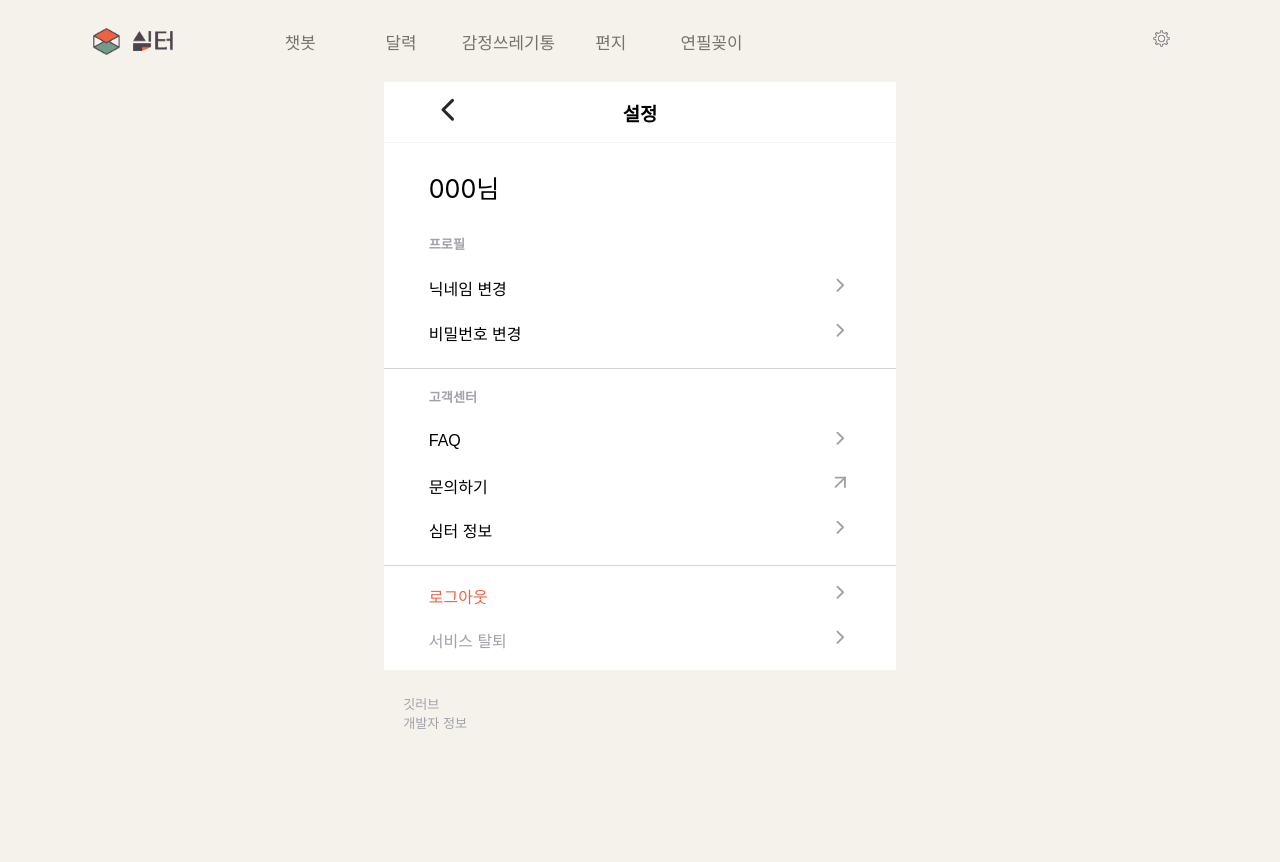
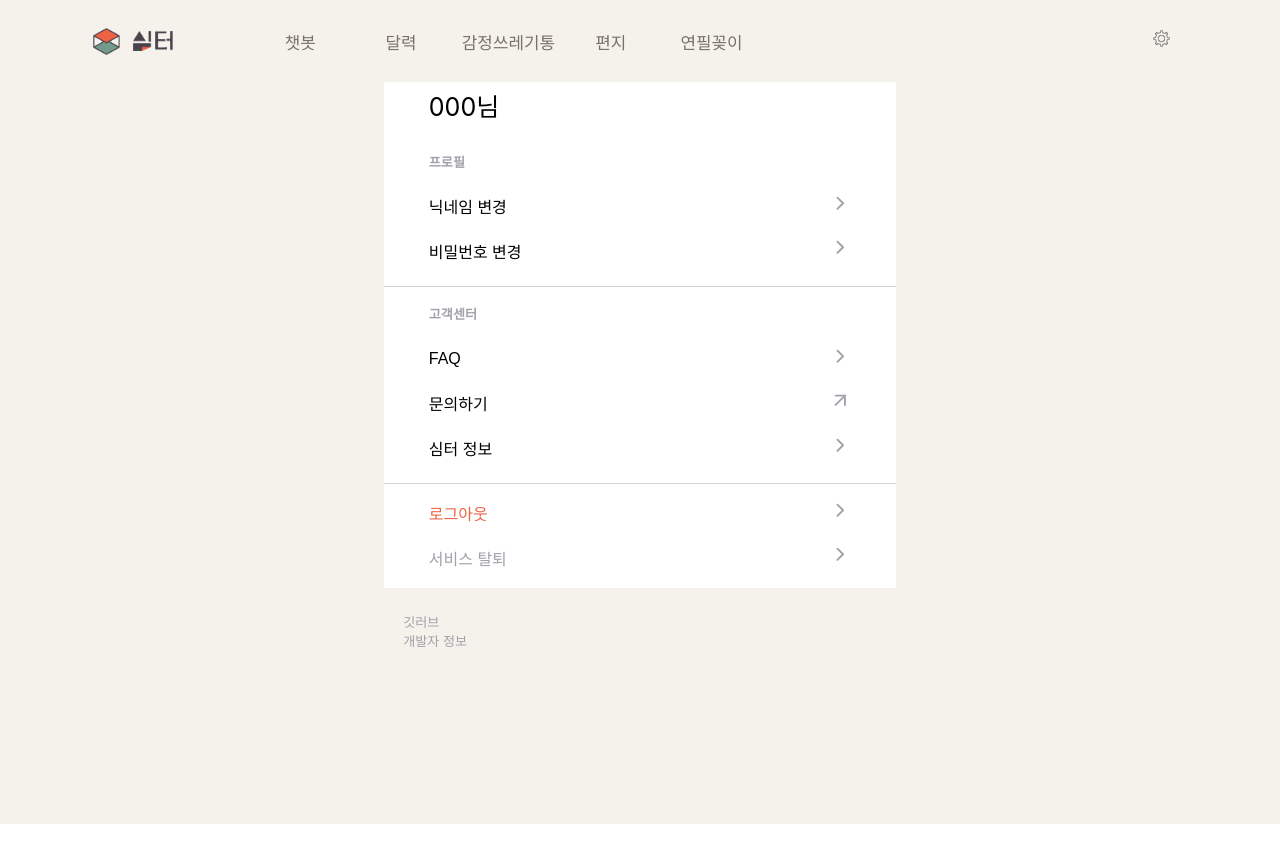
Before and after one commit to git1uv/client, a React (Create React App) app: page /settings in a window 1280 px wide. Shown: the top 862 px of the page. After the commit the page ends 824 px from the top, so only its background shows below. Built offline with nearby package versions, Linux system fonts and the light colour scheme.

Commit message:
fix: 사이즈 오류 수정

```diff
--- a/src/App.js
+++ b/src/App.js
@@ -1,7 +1,7 @@
 import React, { useState } from 'react';
 import Header from './components/Header/Header';
 import MyCalendar from './routes/MyCalendar';
-import { BrowserRouter as Router, Route, Routes, useLocation } from 'react-router-dom';
+import {Route, Routes, useLocation } from 'react-router-dom';
 import DatePage from './routes/DatePage';
 import Login from "./routes/Login";
 import Signup from "./routes/Signup";
--- a/src/GlobalStyle.js
+++ b/src/GlobalStyle.js
@@ -1,6 +1,11 @@
 import { createGlobalStyle } from 'styled-components';
+import seoul from './assets/font/fontOriginal.ttf'
 
 const GlobalStyle = createGlobalStyle`
+  @media (max-width: 430px) {
+    height: 100dvh;
+  }
+
   html {
     font-size: 16px; // 기본 폰트 사이즈를 16px로 설정
   }
@@ -21,6 +26,10 @@ const GlobalStyle = createGlobalStyle`
       font-size: 12px; // 화면 너비가 768px 이하일 때
     }
   }
+    @font-face {
+      font-family: 'seoul';
+      src: url(${seoul}) format('truetype');
+    }
 `;
 
 export default GlobalStyle;
--- a/src/GlobalStyles.js
+++ /dev/null
@@ -1,32 +0,0 @@
-import { createGlobalStyle } from 'styled-components';
-
-const GlobalStyle = createGlobalStyle`
-  html {
-    font-size: 16px; // 기본 폰트 사이즈를 16px로 설정
-  }
-
-  @media (max-width: 1440px) {
-    html {
-      font-size: 15px; // 화면 너비가 1440px 이하일 때
-    }
-  }
-  @media (max-width: 1200px) {
-    html {
-      font-size: 13px; // 화면 너비가 1200px 이하일 때
-    }
-  }
-
-  @media (max-width: 768px) {
-    html {
-      font-size: 12px; // 화면 너비가 768px 이하일 때
-    }
-  }
-
-  @media (max-width: 430px) {
-    html {
-      font-size: 11px; // 화면 너비가 576px 이하일 때
-    }
-  }
-`;
-
-export default GlobalStyle;
--- a/src/assets/font/font.css
+++ b/src/assets/font/font.css
@@ -1,13 +1,13 @@
 @font-face {
-    font-family: seoul;
+  font-family: 'seoul';
   font-style: normal;
   font-weight: normal;
-    src: url("./서울한강-장체L.ttf") format("truetype");
+  src: url('./fontOriginal.ttf') format('truetype');
 }
 
 @font-face {
-    font-family: seoul;
+  font-family: 'seoulBold';
   font-style: normal;
   font-weight: bold;
-    src: url("./서울한강-장체EB.ttf") format("truetype");
+  src: url('./fontBold.ttf') format('truetype');
 }
--- a/src/components/Header/Header.style.js
+++ b/src/components/Header/Header.style.js
@@ -1,11 +1,14 @@
 import styled from 'styled-components';
+// import "../../assets/font/font.css"
+
 
 export const Header = styled.header`
-  position: relative;
+  position: fixed;
+  top: 0;
   width: 100%;
   background-color: #F4F2EB;
   z-index: 100;
-  font-family: "seoul";
+  // font-family: "seoul";
 `;
 
 export const HeaderWrapper = styled.div`
@@ -13,7 +16,8 @@ export const HeaderWrapper = styled.div`
   align-items: center;
   justify-content: space-between;
   height: 10.3vh;
-  font-family: "seoul";
+  // font-family: "seoulBold";
+
 `;
 
 export const HeaderStart = styled.h1`
--- a/src/components/Settings/Settings.style.js
+++ b/src/components/Settings/Settings.style.js
@@ -19,7 +19,8 @@ export const Container = styled.div`
   }
   @media (max-width: 430px) {
     width: 100vw;
-    height: 78vh;
+    // height: 78vh;
+    height: 100dvh;
   }
 `;
 
```
Also changed, not shown: src/constants/size.js (deleted, +0 -21 lines), 2 other files (tests, documents, lock files or other folders). Lines whose indentation alone changed are shown as unchanged.
